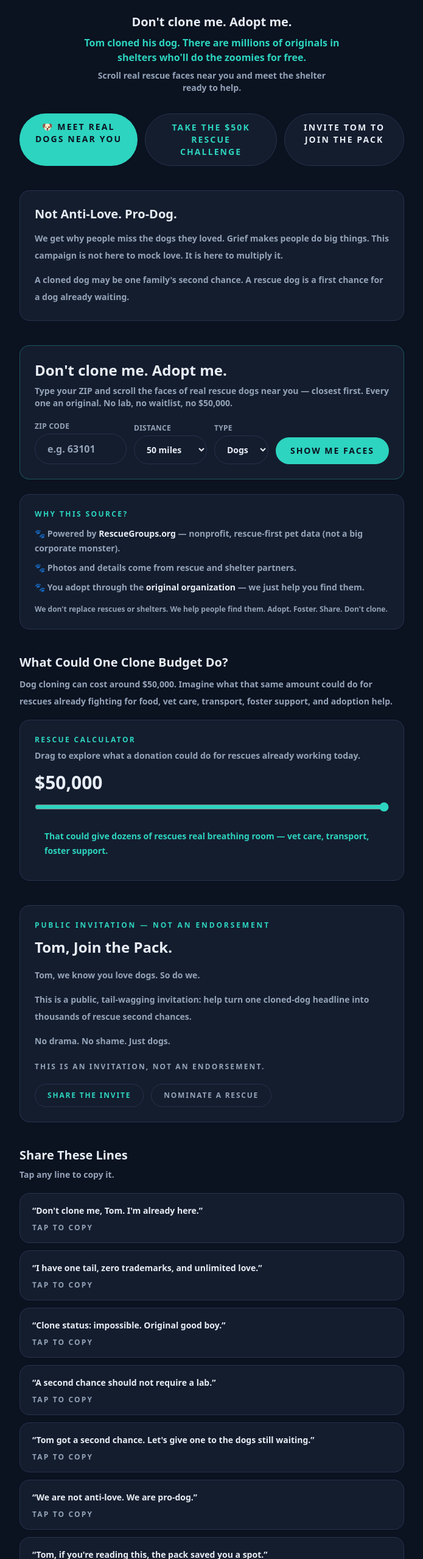
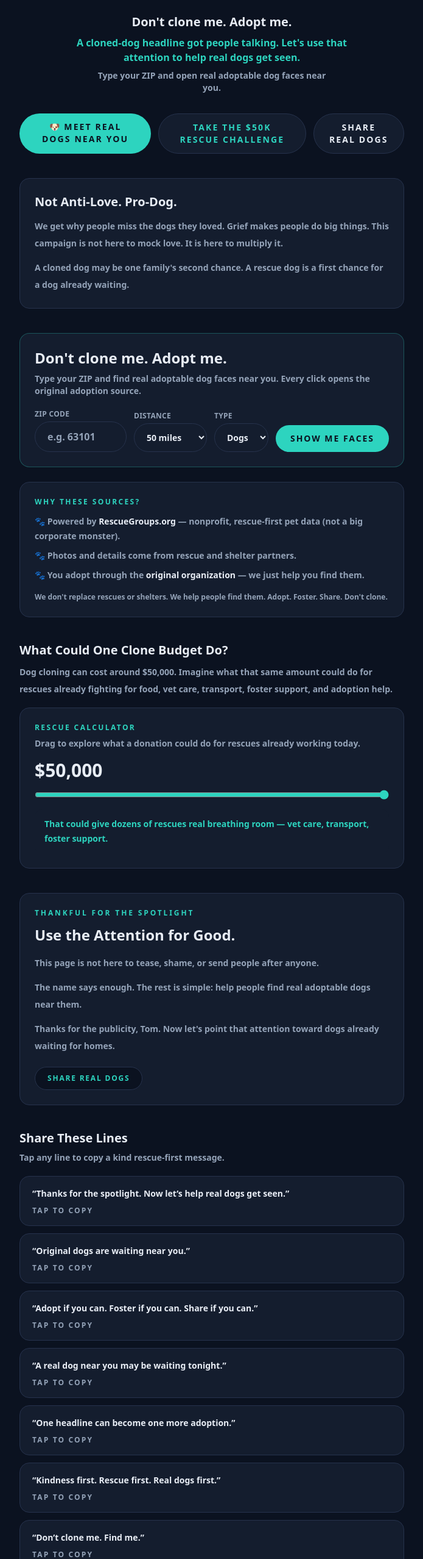
Before and after one commit to djvaughn22/dontclonemetom, a Next.js app: page / in a window 1280 px wide. Shown: the part 210-2766 px from the top of the page at 61% size, without its empty margins (292-987 px from the left). Built offline with nearby package versions, Linux system fonts and the light colour scheme.

Commit message:
Make Tom kind and show real Petfinder dog faces

```diff
--- a/app/page.tsx
+++ b/app/page.tsx
@@ -4,13 +4,13 @@ import { useState } from "react";
 import OpenMirrorNav from "./OpenMirrorNav";
 
 const shareLines = [
-  "Don't clone me, Tom. I'm already here.",
-  "I have one tail, zero trademarks, and unlimited love.",
-  "Clone status: impossible. Original good boy.",
-  "A second chance should not require a lab.",
-  "Tom got a second chance. Let's give one to the dogs still waiting.",
-  "We are not anti-love. We are pro-dog.",
-  "Tom, if you're reading this, the pack saved you a spot.",
+  "Thanks for the spotlight. Now let’s help real dogs get seen.",
+  "Original dogs are waiting near you.",
+  "Adopt if you can. Foster if you can. Share if you can.",
+  "A real dog near you may be waiting tonight.",
+  "One headline can become one more adoption.",
+  "Kindness first. Rescue first. Real dogs first.",
+  "Don’t clone me. Find me.",
 ];
 
 function DonationCalc() {
@@ -196,35 +196,22 @@ function AdoptablePets() {
 
       {phase === "unconfigured" && (
         <div className="mt-6 rounded-2xl border border-[#26324c] bg-[#141d2e] p-6 text-center">
-          <p className="text-base font-bold text-[#e8edf5]">First 3 closest dog faces near {searchedZip}.</p>
+          <p className="text-base font-bold text-[#e8edf5]">Real adoptable dog faces near {searchedZip}.</p>
           <p className="mt-1 text-sm text-[#94a3b8]">
-            The live rescue feed is still warming up. Until the partner feed returns photos, these links open real nearby adoptable dogs:
+            The rescue feed is still warming up. While that partner access finishes, Petfinder can show real adoptable dog faces and links near your ZIP:
           </p>
           <div className="mt-4 flex flex-wrap justify-center gap-2">
             <a href={externalSearch("petfinder")} target="_blank" rel="noopener noreferrer" className="rounded-full border border-[#26324c] bg-[#0b1220] px-5 py-2.5 text-xs font-black uppercase tracking-wide text-[#2DD4BF]">Petfinder →</a>
             <a href={externalSearch("adoptapet")} target="_blank" rel="noopener noreferrer" className="rounded-full border border-[#26324c] bg-[#0b1220] px-5 py-2.5 text-xs font-black uppercase tracking-wide text-[#2DD4BF]">Adopt-a-Pet →</a>
           </div>
 
-          <div className="grid gap-3 sm:grid-cols-3">
-            {[
-              "https://images.unsplash.com/photo-1552053831-71594a27632d?auto=format&fit=crop&w=900&q=80",
-              "https://images.unsplash.com/photo-1587300003388-59208cc962cb?auto=format&fit=crop&w=900&q=80",
-              "https://images.unsplash.com/photo-1517849845537-4d257902454a?auto=format&fit=crop&w=900&q=80",
-              "https://images.unsplash.com/photo-1543466835-00a7907e9de1?auto=format&fit=crop&w=900&q=80",
-              "https://images.unsplash.com/photo-1537151625747-768eb6cf92b2?auto=format&fit=crop&w=900&q=80",
-              "https://images.unsplash.com/photo-1507146426996-ef05306b995a?auto=format&fit=crop&w=900&q=80",
-              "https://images.unsplash.com/photo-1561037404-61cd46aa615b?auto=format&fit=crop&w=900&q=80",
-              "https://images.unsplash.com/photo-1517423440428-a5a00ad493e8?auto=format&fit=crop&w=900&q=80",
-              "https://images.unsplash.com/photo-1548199973-03cce0bbc87b?auto=format&fit=crop&w=900&q=80",
-            ].sort(() => Math.random() - 0.5).slice(0, 3).map((img, i) => (
-              <a key={img} href={externalSearch("petfinder")} target="_blank" rel="noopener noreferrer" className="overflow-hidden rounded-2xl border border-[#26324c] bg-[#0b1220] text-left transition hover:border-[#2DD4BF]">
-                <img src={img} alt={"Adoptable dog near " + searchedZip} className="h-44 w-full object-cover" />
-                <div className="p-3">
-                  <p className="text-xs font-black uppercase tracking-wide text-[#2DD4BF]">Dog face #{i + 1}</p>
-                  <p className="mt-1 text-sm font-black text-[#e8edf5]">See real adoptable dogs near {searchedZip} →</p>
-                </div>
-              </a>
-            ))}
+          <div className="mt-4 overflow-hidden rounded-2xl border border-[#26324c] bg-white">
+            <iframe
+              title="Real Petfinder dog faces"
+              srcDoc={`<!doctype html><html><head><meta name="viewport" content="width=device-width,initial-scale=1"><style>body{margin:0;background:#fff;font-family:system-ui,sans-serif}</style></head><body><script src="https://www.petfinder.com/pet-scroller.bundle.js"></script><pet-scroller s3Url="https://dbw3zep4prcju.cloudfront.net/" apiBase="https://psl.petfinder.com/graphql" organization="[]" status="adoptable" animal="Dog" species="Dog" type="dog" petType="dog" animalType="dog" location="${searchedZip}" distance="50" petfinderUrl="https://www.petfinder.com/search/dogs-for-adoption/?location=${searchedZip}" hideBreed="true" limit="3" petListTitle=""></pet-scroller></body></html>`}
+              className="h-[620px] w-full bg-white"
+              sandbox="allow-scripts allow-same-origin allow-popups allow-forms"
+            />
           </div>
 
         </div>
@@ -298,10 +285,10 @@ export default function DontCloneMeTom() {
             Don&apos;t clone me. Adopt me.
           </p>
           <p className="mx-auto mt-2 max-w-md text-sm font-bold text-[#2DD4BF] sm:text-base">
-            Tom cloned his dog. There are millions of originals in shelters who&apos;ll do the zoomies for free.
+            A cloned-dog headline got people talking. Let&apos;s use that attention to help real dogs get seen.
           </p>
           <p className="mx-auto mb-8 mt-2 max-w-sm text-sm font-semibold text-[#94a3b8]">
-            Scroll real rescue faces near you and meet the shelter ready to help.
+            Type your ZIP and open real adoptable dog faces near you.
           </p>
           <div className="flex flex-col sm:flex-row gap-3 justify-center">
             <a
@@ -320,7 +307,7 @@ export default function DontCloneMeTom() {
               href="#invite-tom"
               className="inline-flex justify-center rounded-full border border-[#26324c] bg-[#141d2e] px-6 py-3 text-sm font-black uppercase tracking-[0.15em] text-[#e8edf5] hover:border-[#26324c] transition"
             >
-              Invite Tom to Join the Pack
+              Share Real Dogs
             </a>
           </div>
         </section>
@@ -342,14 +329,14 @@ export default function DontCloneMeTom() {
         <section id="find" className="mb-6 rounded-2xl border border-[#2DD4BF]/30 bg-[#141d2e] p-6">
           <h2 className="text-2xl font-black text-[#e8edf5] mb-2">Don&apos;t clone me. Adopt me.</h2>
           <p className="text-sm font-semibold text-[#94a3b8] mb-5">
-            Type your ZIP and scroll the faces of real rescue dogs near you — closest first. Every one an original. No lab, no waitlist, no $50,000.
+            Type your ZIP and find real adoptable dog faces near you. Every click opens the original adoption source.
           </p>
           <AdoptablePets />
         </section>
 
         {/* Why this source */}
         <section className="mb-10 rounded-2xl border border-[#26324c] bg-[#141d2e] p-6">
-          <p className="text-xs font-black uppercase tracking-[0.2em] text-[#2DD4BF] mb-3">Why this source?</p>
+          <p className="text-xs font-black uppercase tracking-[0.2em] text-[#2DD4BF] mb-3">Why these sources?</p>
           <ul className="space-y-2 text-sm font-semibold leading-6 text-[#94a3b8]">
             <li>🐾 Powered by <strong className="text-[#e8edf5]">RescueGroups.org</strong> — nonprofit, rescue-first pet data (not a big corporate monster).</li>
             <li>🐾 Photos and details come from rescue and shelter partners.</li>
@@ -367,61 +354,46 @@ export default function DontCloneMeTom() {
           </p>
           <DonationCalc />
         </section>
-
-        {/* Invite Tom */}
+        {/* Thanks for the Spotlight */}
         <section
-          id="invite-tom"
+          id="share-real-dogs"
           className="mb-10 rounded-2xl border border-[#26324c] bg-[#141d2e] p-6"
         >
           <p className="text-xs font-black uppercase tracking-[0.24em] text-[#2DD4BF] mb-3">
-            Public Invitation — Not an Endorsement
+            Thankful for the Spotlight
           </p>
-          <h2 className="text-2xl font-black text-[#e8edf5] mb-4">Tom, Join the Pack.</h2>
+          <h2 className="text-2xl font-black text-[#e8edf5] mb-4">Use the Attention for Good.</h2>
           <p className="text-sm font-semibold leading-7 text-[#94a3b8] mb-3">
-            Tom, we know you love dogs. So do we.
+            This page is not here to tease, shame, or send people after anyone.
           </p>
           <p className="text-sm font-semibold leading-7 text-[#94a3b8] mb-3">
-            This is a public, tail-wagging invitation: help turn one cloned-dog headline into
-            thousands of rescue second chances.
+            The name says enough. The rest is simple: help people find real adoptable dogs near them.
           </p>
           <p className="text-sm font-semibold leading-7 text-[#94a3b8] mb-5">
-            No drama. No shame. Just dogs.
+            Thanks for the publicity, Tom. Now let&apos;s point that attention toward dogs already waiting for homes.
           </p>
-          <p className="text-xs font-black uppercase tracking-[0.18em] text-[#94a3b8] mb-5">
-            This is an invitation, not an endorsement.
-          </p>
-          <div className="flex flex-col sm:flex-row gap-3">
           <button
             onClick={() => {
               if (navigator.share) {
                 navigator.share({
                   title: "DontCloneMeTom.com",
-                    text: "Tom, the rescue pack is waiting. Don't clone me — I'm already here. DontCloneMeTom.com",
+                  text: "Find real adoptable dogs near you. Don&apos;t clone me. Find me.",
                   url: window.location.href,
                 });
               } else {
                 navigator.clipboard.writeText(window.location.href);
               }
             }}
-              className="inline-flex justify-center rounded-full border border-[#26324c] bg-[#141d2e] px-5 py-2.5 text-xs font-black uppercase tracking-[0.15em] text-[#2DD4BF] hover:bg-[#141d2e] transition"
+            className="inline-flex justify-center rounded-full border border-[#26324c] bg-[#0b1220] px-5 py-2.5 text-xs font-black uppercase tracking-[0.15em] text-[#2DD4BF] hover:border-[#2DD4BF] transition"
           >
-              Share the Invite
+            Share Real Dogs
           </button>
-            <a
-              href="https://www.petfinder.com"
-              target="_blank"
-              rel="noopener noreferrer"
-              className="inline-flex justify-center rounded-full border border-[#26324c] bg-[#141d2e] px-5 py-2.5 text-xs font-black uppercase tracking-[0.15em] text-[#94a3b8] hover:border-[#26324c] transition"
-            >
-              Nominate a Rescue
-            </a>
-          </div>
         </section>
 
         {/* Shareable Lines */}
         <section className="mb-10">
           <h2 className="text-xl font-black text-[#e8edf5] mb-2">Share These Lines</h2>
-          <p className="text-sm font-semibold text-[#94a3b8] mb-5">Tap any line to copy it.</p>
+          <p className="text-sm font-semibold text-[#94a3b8] mb-5">Tap any line to copy a kind rescue-first message.</p>
           <div className="flex flex-col gap-3">
             {shareLines.map((line) => (
               <ShareCard key={line} line={line} />
```
Lines whose indentation alone changed are shown as unchanged.
